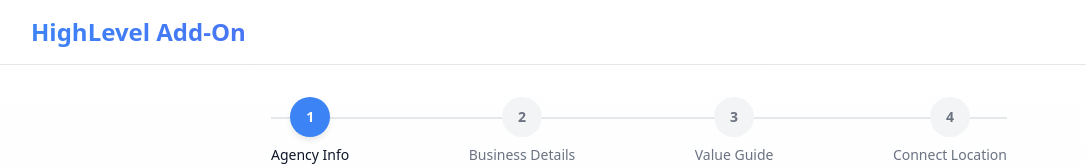
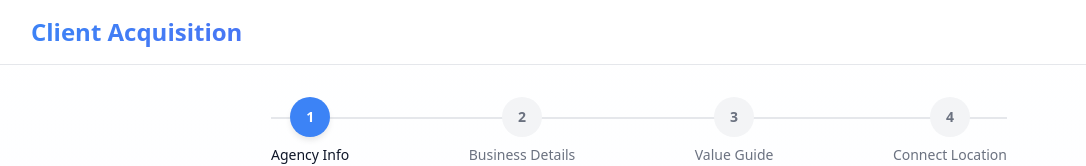
Before and after one commit to hpriehle/hl-onboard-wizard, a React (Vite) app: page /agency-info in a window 1280 px wide. Shown: the top 166 px of the page, without its empty margins (1-1087 px from the left). Built offline with nearby package versions, Linux system fonts and the light colour scheme; the HTML template or start-up script is replaced by a standard one.

Commit message:
Refactor: Change HighLevel Add-on to Client Acquisition

```diff
--- a/index.html
+++ b/index.html
@@ -3,11 +3,11 @@
   <head>
     <meta charset="UTF-8" />
     <meta name="viewport" content="width=device-width, initial-scale=1.0" />
-    <title>HighLevel Add-On | Powerful Agency Integration</title>
+    <title>Client Acquisition | Powerful Agency Integration</title>
     <meta name="description" content="Streamline your HighLevel agency with our powerful add-on. Quick setup, secure integration, and advanced automation features." />
-    <meta name="author" content="HighLevel Add-On" />
+    <parameter name="author" content="Client Acquisition" />
 
-    <meta property="og:title" content="HighLevel Add-On | Powerful Agency Integration" />
+    <meta property="og:title" content="Client Acquisition | Powerful Agency Integration" />
     <meta property="og:description" content="Streamline your HighLevel agency with our powerful add-on. Quick setup, secure integration, and advanced automation features." />
     <meta property="og:type" content="website" />
     <meta property="og:image" content="https://lovable.dev/opengraph-image-p98pqg.png" />
--- a/src/components/OnboardingLayout.tsx
+++ b/src/components/OnboardingLayout.tsx
@@ -22,7 +22,7 @@ export const OnboardingLayout = ({
       <div className="border-b bg-background/80 backdrop-blur-sm">
         <div className="max-w-7xl mx-auto px-4 sm:px-6 lg:px-8 py-4">
           <h1 className="text-2xl font-bold bg-gradient-primary bg-clip-text text-transparent">
-            HighLevel Add-On
+            Client Acquisition
           </h1>
         </div>
       </div>
--- a/src/pages/Index.tsx
+++ b/src/pages/Index.tsx
@@ -13,7 +13,7 @@ const Index = () => {
           {/* Logo/Brand */}
           <div className="inline-block">
             <h1 className="text-5xl sm:text-6xl font-bold bg-gradient-primary bg-clip-text text-transparent mb-4">
-              HighLevel Add-On
+              Client Acquisition
             </h1>
             <p className="text-xl text-muted-foreground">
               Powerful integrations for your HighLevel agency
--- a/src/pages/Success.tsx
+++ b/src/pages/Success.tsx
@@ -47,7 +47,7 @@ const Success = () => {
               <Sparkles className="w-8 h-8 text-secondary" />
             </h1>
             <p className="text-xl text-muted-foreground">
-              Your HighLevel Add-On has been successfully configured
+              Your Client Acquisition setup has been successfully configured
             </p>
           </div>
 
```
Also changed, not shown: 1 other file (tests, documents, lock files or other folders).
